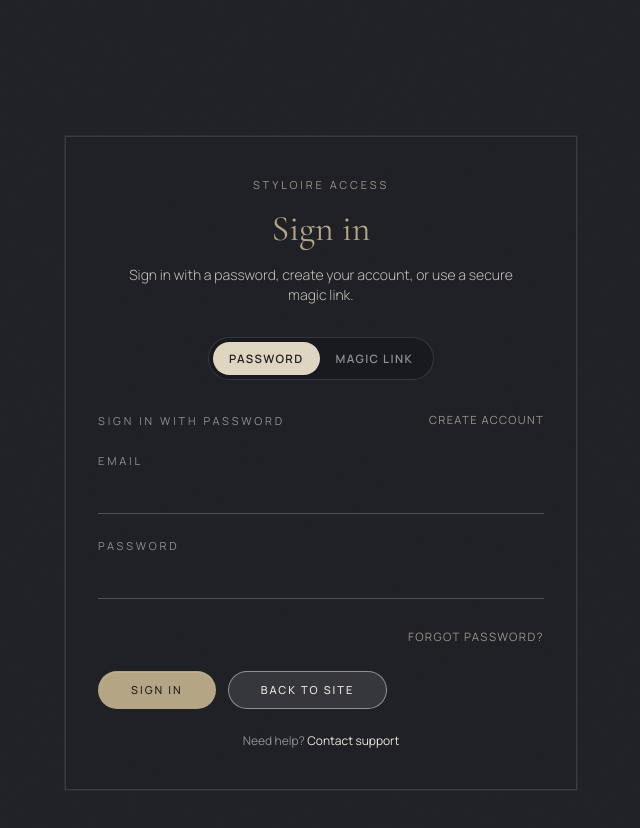
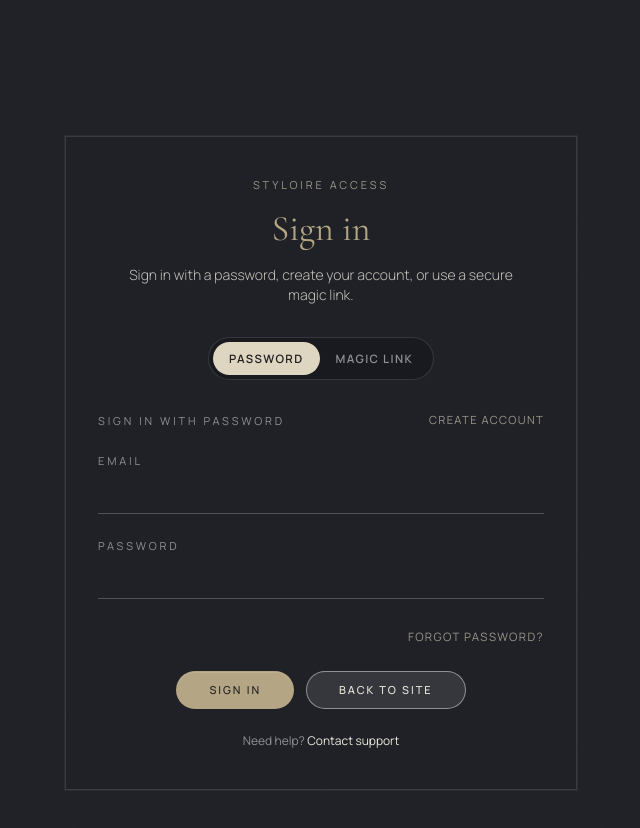
Before and after one commit to neelbarm/Styloire, a Next.js app: page /login in a window 1280 px wide. Shown: the top 828 px of the page, without its empty margins (319-959 px from the left). Built offline with nearby package versions, Linux system fonts and the light colour scheme; no server answers.

Commit message:
Center login action buttons

```diff
--- a/app/login/page.tsx
+++ b/app/login/page.tsx
@@ -187,7 +187,7 @@
                 className="w-full border-0 border-b border-styloire-line bg-transparent py-2 font-sans text-sm font-light text-styloire-ink focus:border-styloire-champagne focus:outline-none"
               />
             </label>
-            <div className="flex flex-wrap gap-3">
+            <div className="flex flex-wrap justify-center gap-3">
               <StyloireButton type="submit" variant="solid" disabled={busy}>
                 Send magic link
               </StyloireButton>
@@ -267,7 +267,7 @@
                 </button>
               </div>
             ) : null}
-            <div className="flex flex-wrap gap-3">
+            <div className="flex flex-wrap justify-center gap-3">
               <StyloireButton type="submit" variant="solid" disabled={busy}>
                 {authMode === "signup" ? "Create account" : "Sign in"}
               </StyloireButton>
```
